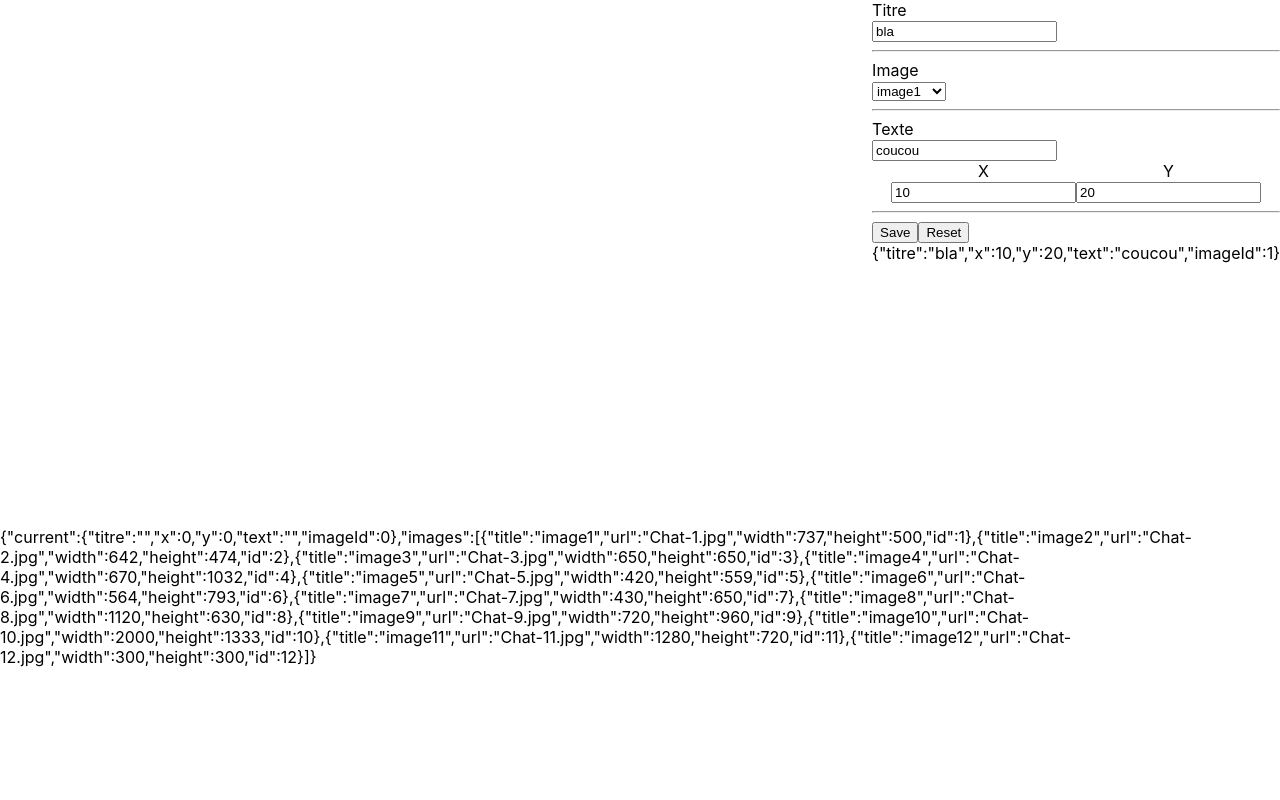
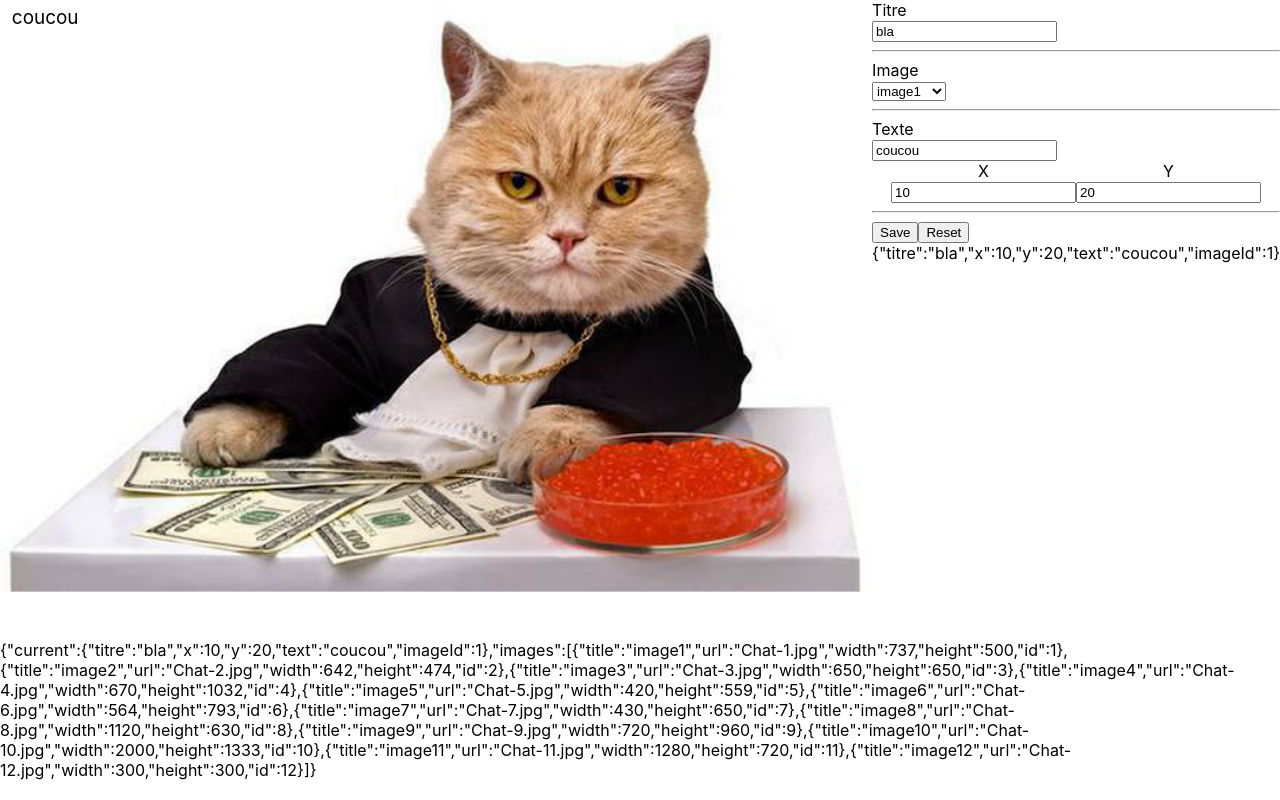
Before and after one commit to Rousslud/reactTraining, a React (Create React App) app: page / in a window 1280 px wide. Built offline with nearby package versions, Linux system fonts and the light colour scheme; data requests are answered from the project's data file.

Commit message:
Un peu de CSS

```diff
--- a/src/App/App.css
+++ b/src/App/App.css
@@ -1,3 +1,4 @@
 .App {
   text-align: center;
+  height: 99vh
 }
--- a/src/App/components/FlexLayout/FlexLayout.module.css
+++ b/src/App/components/FlexLayout/FlexLayout.module.css
@@ -1,5 +1,7 @@
 .FlexLayout {
 	display: flex;
+	height: 80vh;
+	vertical-align: middle;
 }
 
 .FlexLayout>*:first-child {
--- a/src/App/components/MemeForm/MemeForm.js
+++ b/src/App/components/MemeForm/MemeForm.js
@@ -1,17 +1,18 @@
-import React, { useState } from 'react';
+import React, { useState, useEffect } from 'react';
 import PropTypes from 'prop-types';
 import styles from './MemeForm.module.css';
 
 const MemeForm = (props) => {
-  const [state, setstate] = useState({ titre: 'bla', x: 10, y: 20, text: 'coucou', imageId: 1 })
-
+  const [state, setstate] = useState({ titre: 'bla', x: 10, y: 20, text: 'coucou', imageId: 1 });
+  useEffect(() => {
+    // appel de la fonction envoyée par les props
+    props.onSubmit(state);
+  }, [state]);
   return (
     <div className={styles.MemeForm} data-testid="MemeForm">
       <form onSubmit={(evt) => {
         // Annulation du comportement par défaut de la soumission d'un formulaire
         evt.preventDefault();
-        // appel de la fonction envoyée par les props
-        props.onSubmit(state);
       }}>
         <label htmlFor="titre">Titre</label><br /><input onChange={evt => {
           setstate({ ...state, titre: evt.target.value })
@@ -19,7 +20,7 @@ const MemeForm = (props) => {
         <hr />
 
         <label htmlFor="image">Image</label><br /><select onChange={evt => {
-          setstate({ ...state, imageId: Number(evt.target.value)})
+          setstate({ ...state, imageId: Number(evt.target.value) })
         }} value={state.imageId} id="image">
           {
             props.images.map((element, index) => <option value={element.id} key={"option-image-" + index}>{element.title}</option>)
```
